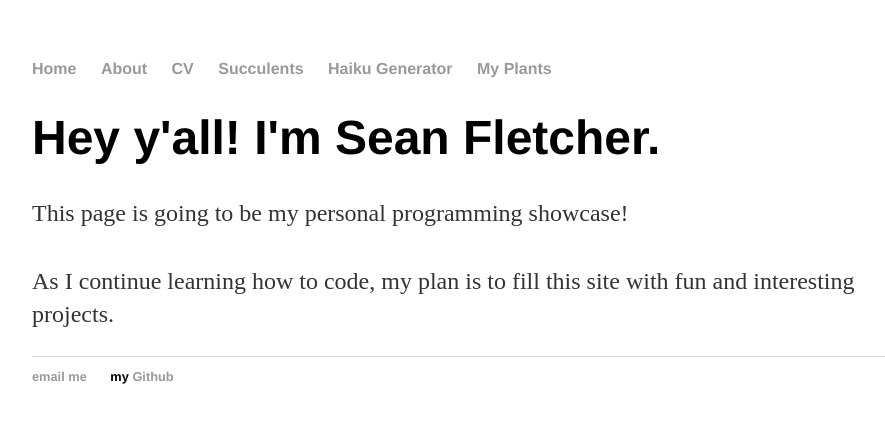
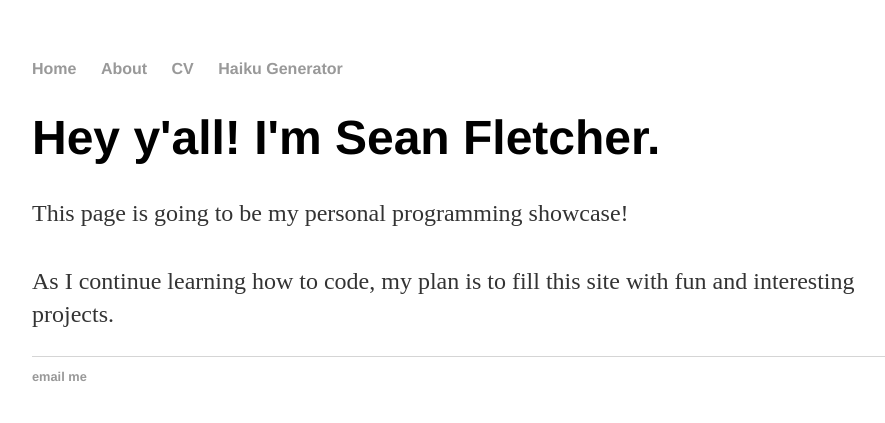
Before and after one commit to SeanEFletcher/SeanEFletcher.github.io, a Jekyll site: the page built from index.html, in a window 1280 px wide. Shown: the top 423 px of the page, without its empty margins (160-1045 px from the left). Built offline with Jekyll 4.4.1, drawn with Linux system fonts in a browser that asks for light colours.

Commit message:
Update default.html

```diff
--- a/_layouts/default.html
+++ b/_layouts/default.html
@@ -10,9 +10,7 @@
         		<li><a href="/">Home</a></li>
 	        	<li><a href="/about">About</a></li>
         		<li><a href="/cv">CV</a></li>
-        		<li><a href="/plants">Succulents</a></li>
 			<li><a href="/haiku">Haiku Generator</a></li>
-			<li><a href="/photoscroll">My Plants</a></li>
     		</ul>
 		</nav>
 		<div class="container">
@@ -23,7 +21,6 @@
 		<footer>
     		<ul>
         		<li><a href="mailto:sean@seanedwardfletcher.com">email me</a></li>
-        		<li>my <a href="https://github.com/SeanEFletcher" target="_blank">Github</a></li>
 			</ul>
 		</footer>
 	</body>
```
